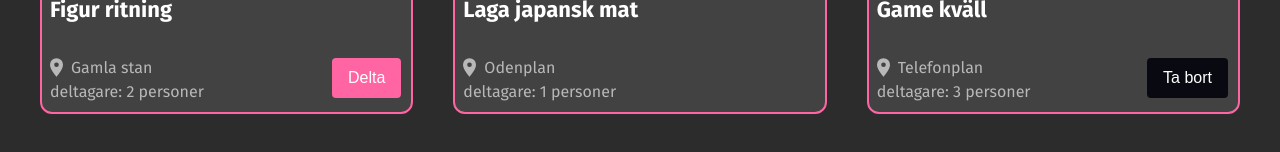
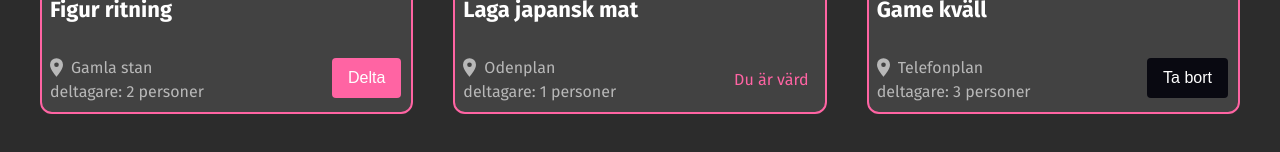
Before and after one commit to jenseneducation-madoka-fujimaki-ahlsen/tdd-docker-projekt, a Vue app: page / in a window 1280 px wide. Shown: the part 456-608 px from the top of the page. Built offline with nearby package versions, Linux system fonts and the light colour scheme; a web font is replaced by a local one.

Commit message:
add a text on Event.vue

```diff
--- a/src/components/Event.vue
+++ b/src/components/Event.vue
@@ -16,6 +16,7 @@
             deltagare: {{ event.participant.length }} personer
           </p>
         </div>
+        <span class="is-host" v-if="isHost">Du är värd</span>
       </div>
     </div>
     <button
@@ -160,6 +161,11 @@ export default {
         margin-right: 8px;
       }
     }
+
+    .is-host {
+      color: $pink;
+      margin-right: 8px;
+    }
   }
 }
 
```
